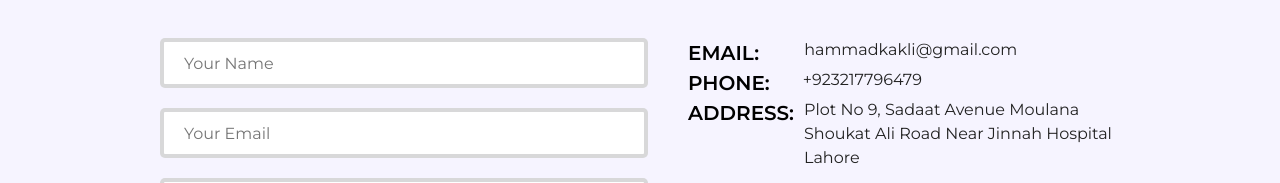
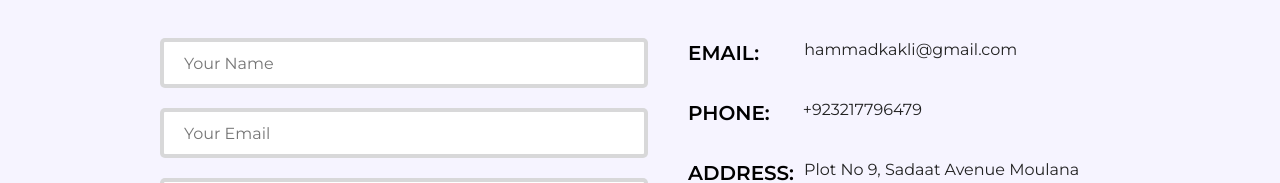
Before and after one commit to umerkang66/hammad-portfolio, a Next.js app: page /contact in a window 1280 px wide. Shown: the part 213-396 px from the top of the page. Built offline with nearby package versions, Linux system fonts and the light colour scheme.

Commit message:
change the position of notification

```diff
--- a/components/contact-page/contact.module.scss
+++ b/components/contact-page/contact.module.scss
@@ -13,6 +13,10 @@
     &_info {
       display: flex;
       align-items: flex-start;
+
+      &:not(:last-child) {
+        margin-bottom: 3rem;
+      }
     }
 
     &_heading {
@@ -59,14 +63,10 @@
     }
   }
 
-  &__submit_result {
-    display: flex;
-    align-items: center;
-  }
-
   &__button {
     display: flex;
     transition: all 0.2s ease-out;
+    margin-bottom: 2rem;
 
     &_text {
       display: inline-block;
--- a/components/contact-page/contact.tsx
+++ b/components/contact-page/contact.tsx
@@ -93,7 +93,6 @@ const ContactComponent: FC = (): ReactElement => {
                 onChange={e => setMessage(e.target.value)}
               />
 
-              <div className={styles.form__submit_result}>
               <button
                 className={`btn btn--primary ${styles.form__button}`}
                 type="submit"
@@ -101,6 +100,7 @@ const ContactComponent: FC = (): ReactElement => {
                 <span className={styles.form__button_text}>Send</span>
                 {loading ? <div className="loader" /> : null}
               </button>
+            </form>
 
             {showNotification ? (
               <Notification
@@ -109,8 +109,6 @@ const ContactComponent: FC = (): ReactElement => {
                 text={statusMessage}
               />
             ) : null}
-              </div>
-            </form>
           </div>
 
           <div className={styles.contact__right}>
```
Lines whose indentation alone changed are shown as unchanged.
